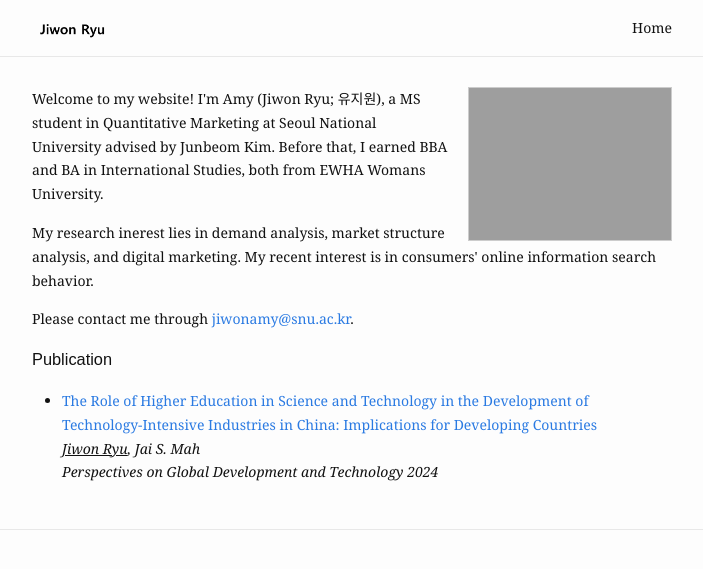
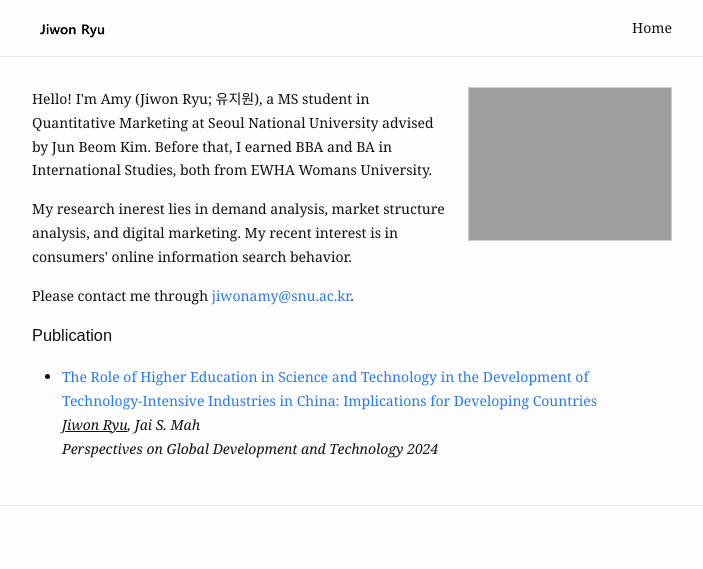
Before and after one commit to jiwonamy/jiwonamy.github.io, a Jekyll site: the page built from index.md, in a window 1280 px wide. Shown: the top 569 px of the page, without its empty margins (288-991 px from the left). Built offline with Jekyll 4.4.1, drawn with Linux system fonts in a browser that asks for light colours.

Commit message:
Update index.md

```diff
--- a/index.md
+++ b/index.md
@@ -6,7 +6,7 @@ profile_picture:
 ---
 
 <p>
-Welcome to my website! I'm Amy (Jiwon Ryu; 유지원), a MS student in Quantitative Marketing at Seoul National University advised by Junbeom Kim. Before that, I earned BBA and BA in International Studies, both from EWHA Womans University.
+Hello! I'm Amy (Jiwon Ryu; 유지원), a MS student in Quantitative Marketing at Seoul National University advised by Jun Beom Kim. Before that, I earned BBA and BA in International Studies, both from EWHA Womans University.
 </p>
 
 <p>
```
